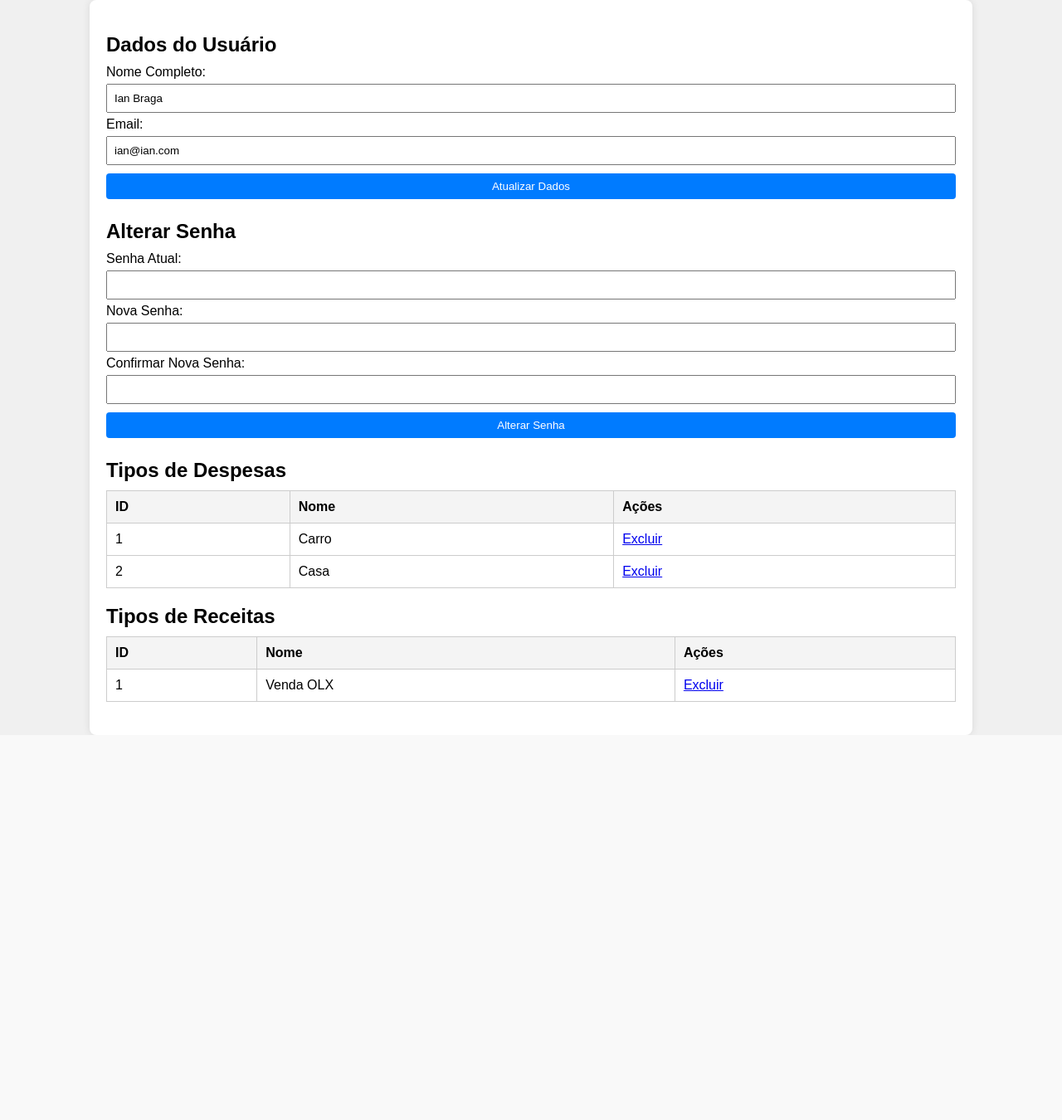
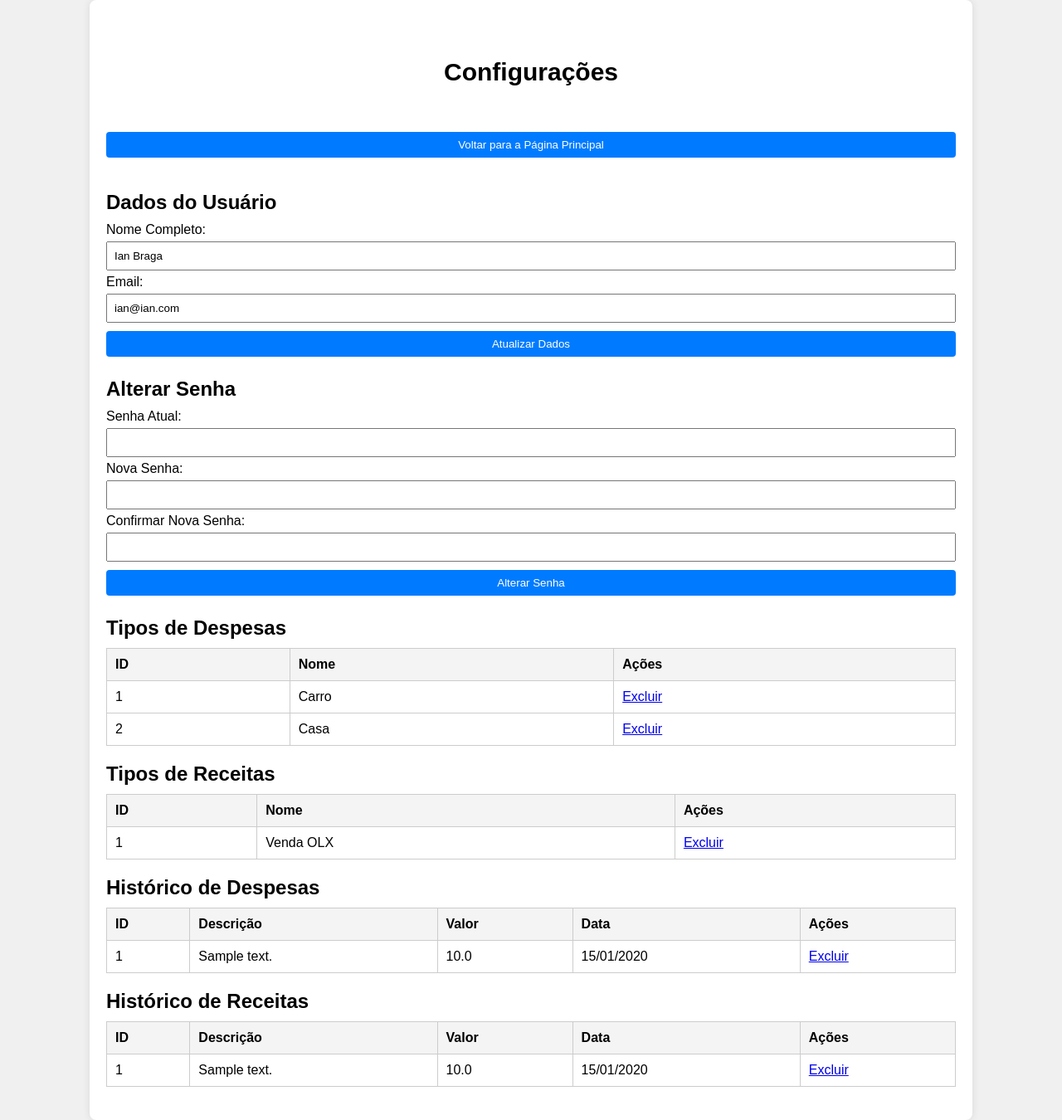
Before and after one commit to IanBraga96/Meu_Financeiro, a Flask app: page /config in a window 1280 px wide. Shown: the whole page at 83% size. Before the commit the page ends 886 px from the top, so only its background shows below. Run offline with Flask 3, Linux system fonts and the light colour scheme; a user stored in the database is signed in; data comes from the database, SQL or seed files in the repository; tables that the repository leaves empty hold one stand-in row (values such as "Sample post").

Commit message:
Update config.html
Adicionado opção para excluir valores de despesas e receitas. Outras configurações na página de configuração.

```diff
--- a/templates/config.html
+++ b/templates/config.html
@@ -5,6 +5,16 @@
     <meta name="viewport" content="width=device-width, initial-scale=1.0">
     <title>Configurações</title>
     <style>
+        header {
+            background-color: #ffffff;
+            padding: 50px;
+        }
+        header h1{
+            margin: 0;
+            font-size: 30px;
+            font-weight: bold;
+            text-align: center;
+        }
         body {
             font-family: Arial, sans-serif;
             margin: 0;
@@ -56,10 +66,22 @@
         button:hover {
             background-color: #0056b3;
         }
+        .back-button {
+            background-color: #007BFF;
+            margin-bottom: 20px;
+        }
+        .back-button:hover {
+            background-color: #0056b3;
+        }
     </style>
 </head>
 <body>
     <div class="container">
+        <header>
+            <h1>Configurações</h1>
+          </header>
+        <button class="back-button" onclick="window.location.href='{{ back_url }}'">Voltar para a Página Principal</button>
+
         <div class="section">
             <h2>Dados do Usuário</h2>
             <form method="POST" action="{{ url_for('config') }}">
@@ -128,6 +150,54 @@
                 {% endfor %}
             </table>
         </div>
+
+        <div class="section">
+            <h2>Histórico de Despesas</h2>
+            <table>
+                <tr>
+                    <th>ID</th>
+                    <th>Descrição</th>
+                    <th>Valor</th>
+                    <th>Data</th>
+                    <th>Ações</th>
+                </tr>
+                {% for expense in expenses %}
+                <tr>
+                    <td>{{ expense.id }}</td>
+                    <td>{{ expense.description }}</td>
+                    <td>{{ expense.amount }}</td>
+                    <td>{{ expense.created_at.strftime('%d/%m/%Y') }}</td>
+                    <td>
+                        <a href="{{ url_for('delete_expense', id=expense.id) }}">Excluir</a>
+                    </td>
+                </tr>
+                {% endfor %}
+            </table>
+        </div>
+
+        <div class="section">
+            <h2>Histórico de Receitas</h2>
+            <table>
+                <tr>
+                    <th>ID</th>
+                    <th>Descrição</th>
+                    <th>Valor</th>
+                    <th>Data</th>
+                    <th>Ações</th>
+                </tr>
+                {% for revenue in revenues %}
+                <tr>
+                    <td>{{ revenue.id }}</td>
+                    <td>{{ revenue.description }}</td>
+                    <td>{{ revenue.amount }}</td>
+                    <td>{{ revenue.created_at.strftime('%d/%m/%Y') }}</td>
+                    <td>
+                        <a href="{{ url_for('delete_revenue', id=revenue.id) }}">Excluir</a>
+                    </td>
+                </tr>
+                {% endfor %}
+            </table>
+        </div>
     </div>
 </body>
 </html>
```
